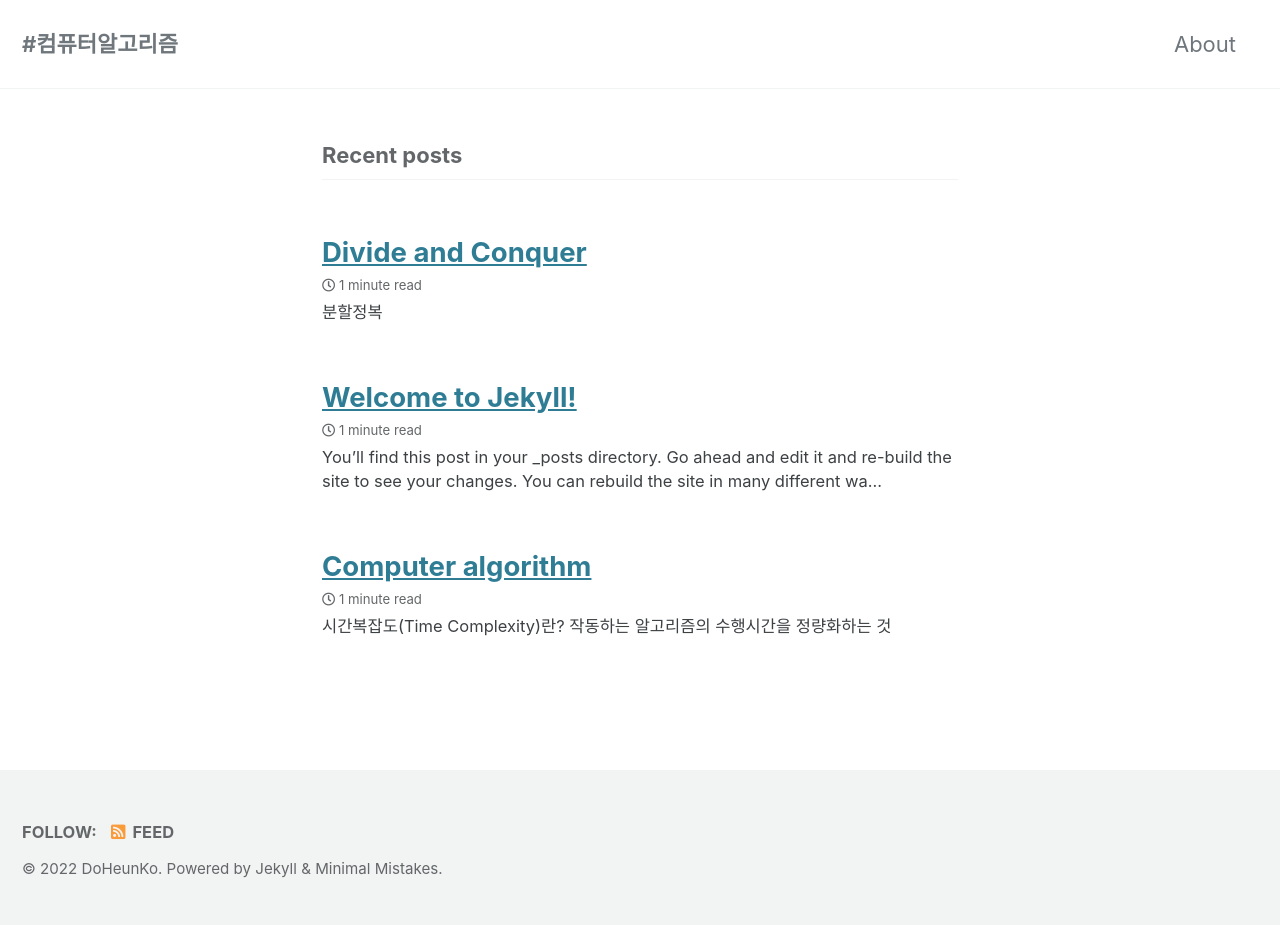
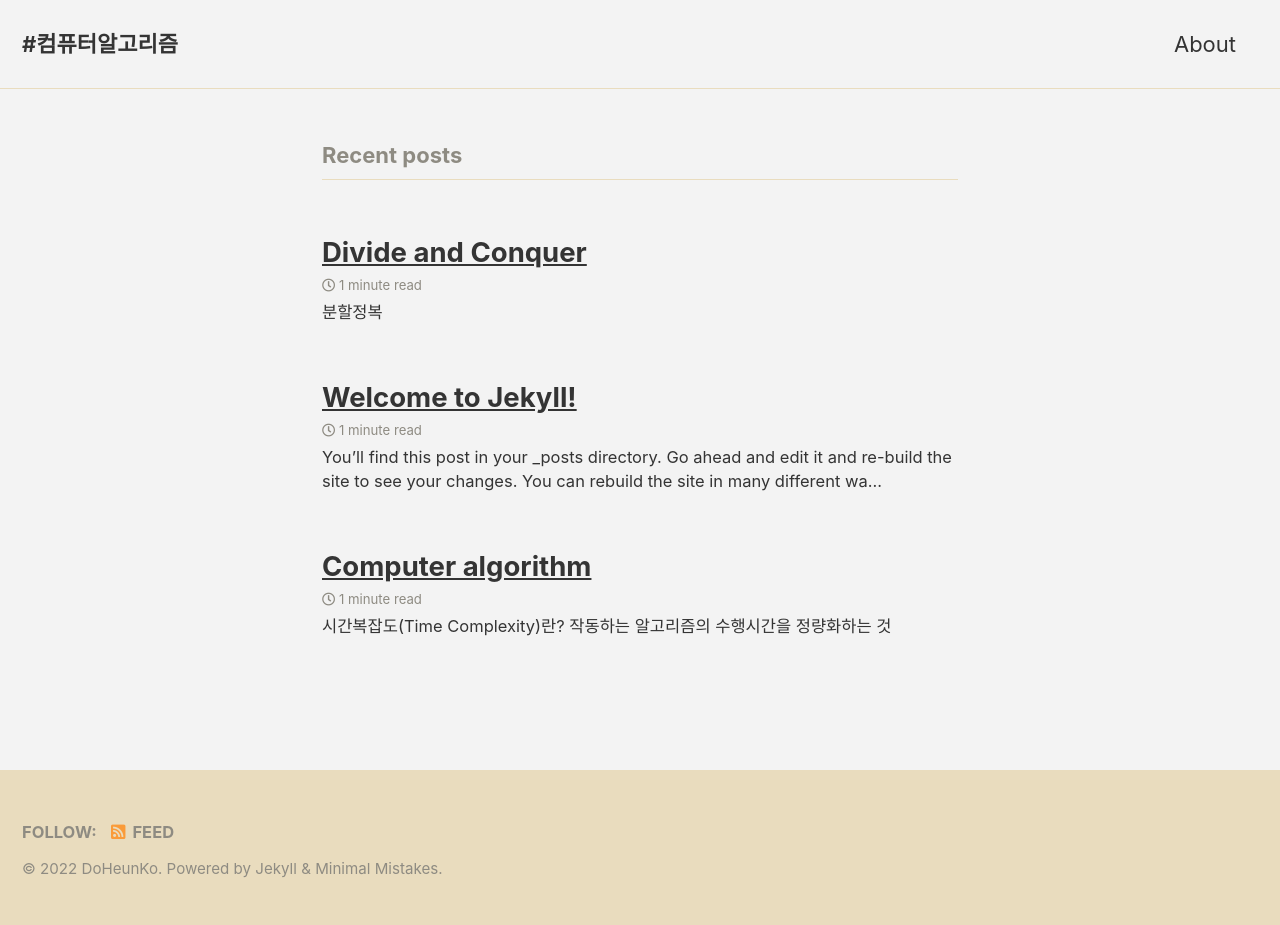
Before and after one commit to DoHeunKo/DoHeunKo.github.io, a Jekyll site: the page built from index.markdown, in a window 1280 px wide. Built offline with Jekyll 4.4.1, drawn with Linux system fonts in a browser that asks for light colours; cached includes are drawn as plain includes; the list of posts is cut into pages by our own code.

Commit message:
[updates]

```diff
--- a/_config.yml
+++ b/_config.yml
@@ -12,7 +12,7 @@
 
 # theme                  : "minimal-mistakes-jekyll"
 # remote_theme           : "mmistakes/minimal-mistakes"
-minimal_mistakes_skin    : "default" # "air", "aqua", "contrast", "dark", "dirt", "neon", "mint", "plum", "sunrise"
+minimal_mistakes_skin    : "dirt" # "air", "aqua", "contrast", "dark", "dirt", "neon", "mint", "plum", "sunrise"
 
 # Site Settings
 locale                   : "en-US"
@@ -39,7 +39,7 @@ comments:
     # https://developers.facebook.com/docs/plugins/comments
     appid                :
     num_posts            : # 5 (default)
-    colorscheme          : # "light" (default), "dark"
+    colorscheme          : "dark"
   utterances:
     theme                : # "github-light" (default), "github-dark"
     issue_term           : # "pathname" (default)
@@ -103,7 +103,7 @@ analytics:
 # Site Author
 author:
   name             : "DoHeunKo"
-  avatar           : "C:/Users/dlqnd"
+  avatar           : "/Users/dlqnd"
   bio              : "Mechatronics Engineering"
   location         : "Incheon university"
   email            :
```
